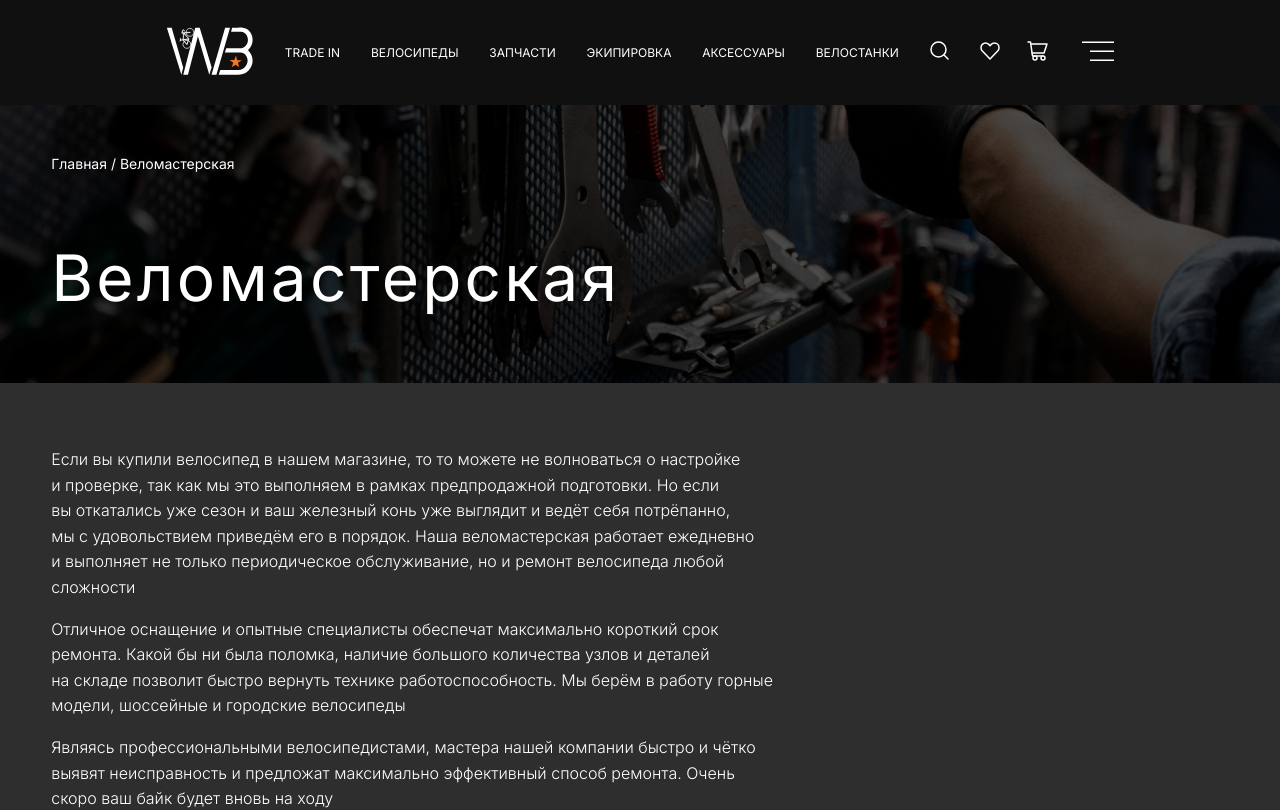
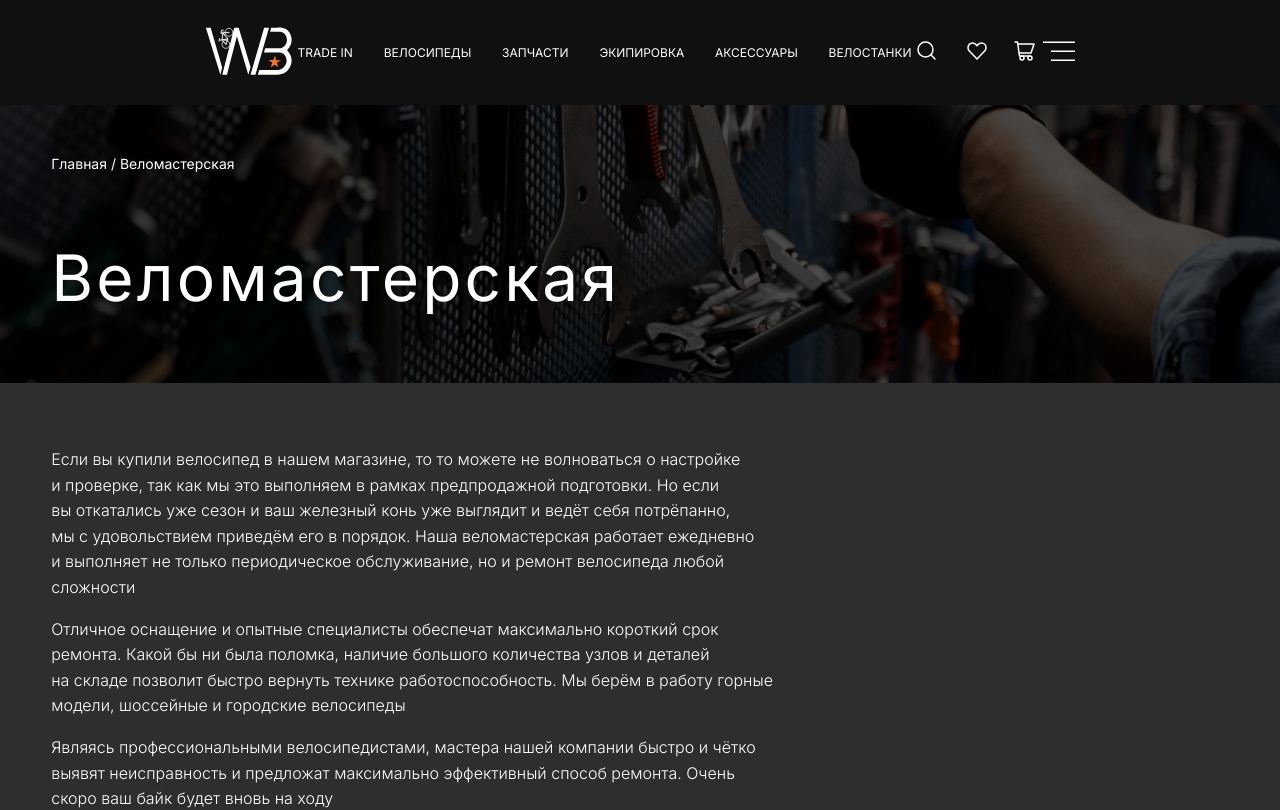
Before and after one commit to Parle648/world_bike, a React (Create React App) app: page /bicycle-workshop in a window 1280 px wide. Shown: the top 810 px of the page. Built offline with nearby package versions, Linux system fonts and the light colour scheme.

Commit message:
Fixed styles for Header
Changes:
* Changed paddings for header
* Add transition to navigation links

Changes to be committed:
* modified:   src/widgets/HeaderNavigation/styles/headerNavigation.module.scss
* modified:   src/widgets/TopHeader/styles/topHeader.module.scss

```diff
--- a/src/widgets/HeaderNavigation/styles/headerNavigation.module.scss
+++ b/src/widgets/HeaderNavigation/styles/headerNavigation.module.scss
@@ -25,6 +25,7 @@
     font-weight: 400;
     line-height: 160%;
     text-transform: uppercase;
+    transition: .25s;
 
     &:hover {
         color: var(--orange, #F57520);
--- a/src/widgets/TopHeader/styles/topHeader.module.scss
+++ b/src/widgets/TopHeader/styles/topHeader.module.scss
@@ -7,7 +7,7 @@
     display: flex;
     align-items: center;
     justify-content: space-between;
-    padding: 0 13%;
+    padding: 0 16%;
 
     @include md-d {
         padding: 0 20px;
```
